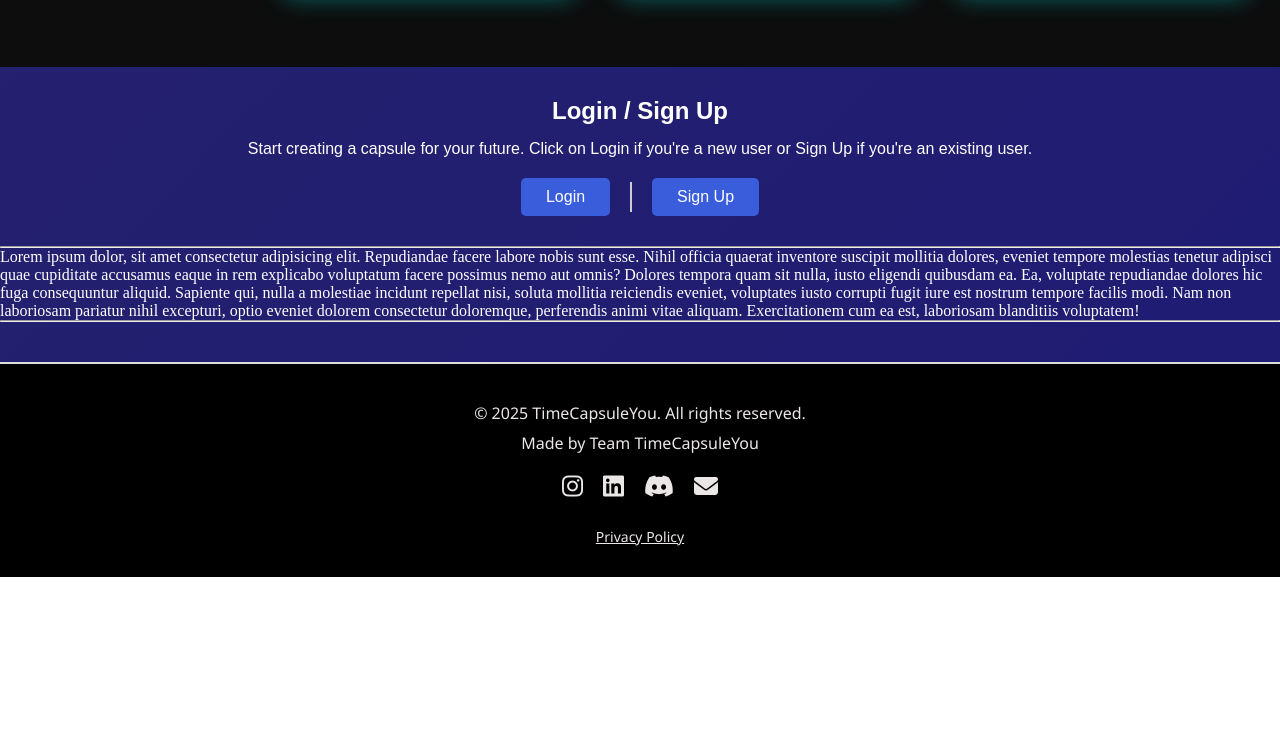
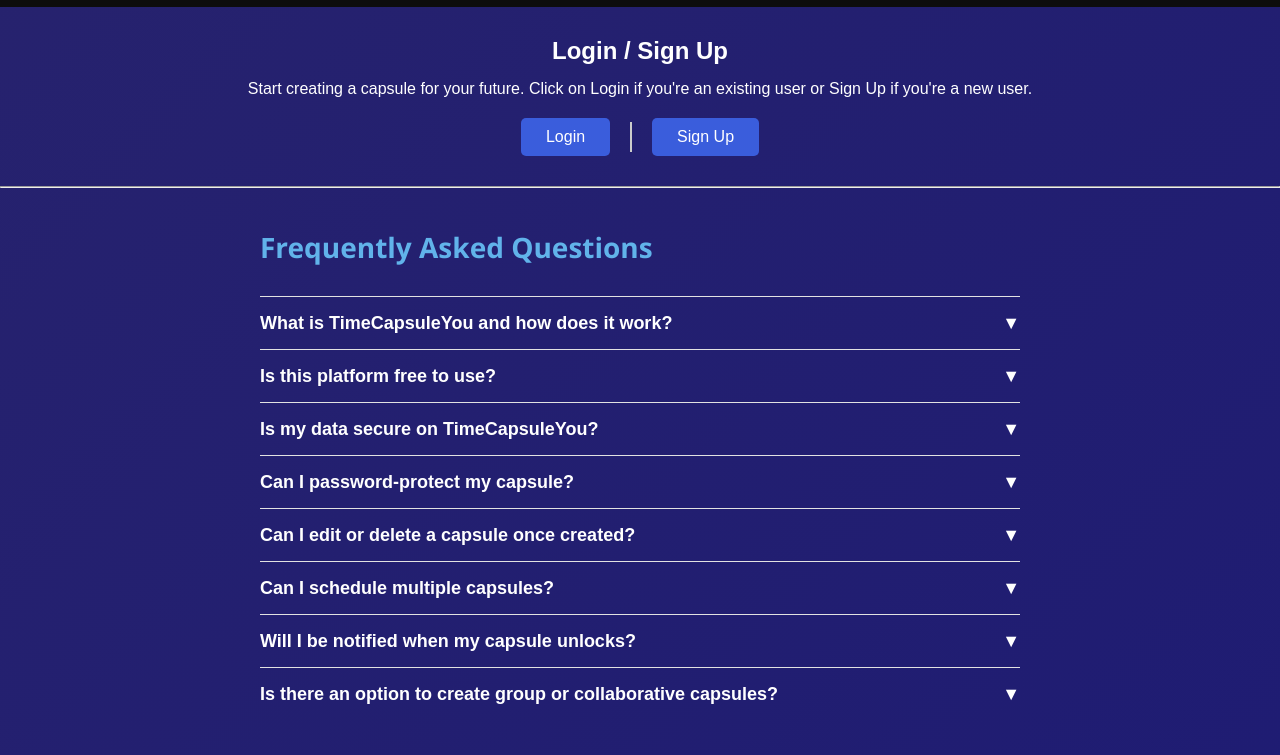
Before and after one commit to akkubh/Time-Capsule, a plain HTML site: page index.html in a window 1280 px wide. Shown: the part 1625-2380 px from the top of the page. Before the commit the page ends 2202 px from the top, so only its background shows below. Drawn offline with Linux system fonts and the light colour scheme.

Commit message:
faqs added

```diff
--- a/index.html
+++ b/index.html
@@ -81,8 +81,7 @@
 
         <section id="login-signup">
             <h2>Login / Sign Up</h2>
-            <p>Start creating a capsule for your future. Click on Login if you're a new user or Sign Up if you're an
-                existing user.</p>
+            <p>Start creating a capsule for your future. Click on Login if you're an existing user or Sign Up if you're a new user.</p>
 
             <div class="button-container">
                 <button onclick="openPopup('loginPopup')">Login</button>
@@ -112,20 +111,104 @@
             </div>
         </section>
 
-<hr>
+        <hr>
         <section id="FAQs">
-            <div>
-                <p>Lorem ipsum dolor, sit amet consectetur adipisicing elit. Repudiandae facere labore nobis sunt esse.
-                    Nihil officia quaerat inventore suscipit mollitia dolores, eveniet tempore molestias tenetur
-                    adipisci quae cupiditate accusamus eaque in rem explicabo voluptatum facere possimus nemo aut omnis?
-                    Dolores tempora quam sit nulla, iusto eligendi quibusdam ea. Ea, voluptate repudiandae dolores hic
-                    fuga consequuntur aliquid. Sapiente qui, nulla a molestiae incidunt repellat nisi, soluta mollitia
-                    reiciendis eveniet, voluptates iusto corrupti fugit iure est nostrum tempore facilis modi. Nam non
-                    laboriosam pariatur nihil excepturi, optio eveniet dolorem consectetur doloremque, perferendis animi
-                    vitae aliquam. Exercitationem cum ea est, laboriosam blanditiis voluptatem!</p>
-            </div>
+            <section class="faq-section">
+                <h2>Frequently Asked Questions</h2>
+
+                <!-- question1 -->
+                <div class="faq-item">
+                    <button class="faq-question">
+                        What is TimeCapsuleYou and how does it work?
+                        <span class="arrow">▼</span>
+                    </button>
+                    <div class="faq-answer">
+                        TimeCapsuleYou is a platform where users can store digital memories and messages for the
+                        future. You can create a "capsule" that will be sent or opened on a specific date.
+                    </div>
+                </div>
+
+                <!-- ques2 -->
+                <div class="faq-item">
+                    <button class="faq-question">
+                        Is this platform free to use?
+                        <span class="arrow">▼</span>
+                    </button>
+                    <div class="faq-answer">
+                        Yes, it is free to use although you have to make an account for yourself.
+                    </div>
+                </div>
+
+                <!-- ques3 -->
+                <div class="faq-item">
+                    <button class="faq-question">
+                        Is my data secure on TimeCapsuleYou?
+                        <span class="arrow">▼</span>
+                    </button>
+                    <div class="faq-answer">
+                        Absolutely, your privacy is our biggest concern and we use encryption and secure servers to
+                        ensure your data remains private and protected
+                        until it's time to be revealed.
+                    </div>
+                </div>
+
+                <!-- ques4 -->
+                <div class="faq-item">
+                    <button class="faq-question">
+                        Can I password-protect my capsule?
+                        <span class="arrow">▼</span>
+                    </button>
+                    <div class="faq-answer">
+                        You can definitely add the option of password-protect when during capsule creation.
+                    </div>
+                </div>
+
+                <!-- ques5 -->
+                <div class="faq-item">
+                    <button class="faq-question">
+                        Can I edit or delete a capsule once created?
+                        <span class="arrow">▼</span>
+                    </button>
+                    <div class="faq-answer">
+                        No, you cannot edit your capsules but you can delete them and remake it once again.
+                    </div>
+                </div>
+
+                <!-- ques 6 -->
+                <div class="faq-item">
+                    <button class="faq-question">
+                        Can I schedule multiple capsules?
+                        <span class="arrow">▼</span>
+                    </button>
+                    <div class="faq-answer">
+                        You can certainly create more than one capsules at a time by clicking on the add new option in
+                        your dashboard.
+                    </div>
+                </div>
+
+                <!-- ques7 -->
+                <div class="faq-item">
+                    <button class="faq-question">
+                        Will I be notified when my capsule unlocks?
+                        <span class="arrow">▼</span>
+                    </button>
+                    <div class="faq-answer">
+                        Yes, you will receive an email notification in your registered email inbox.
+                    </div>
+                </div>
+
+                <!-- ques8 -->
+                <div class="faq-item">
+                    <button class="faq-question">
+                        Is there an option to create group or collaborative capsules?
+                        <span class="arrow">▼</span>
+                    </button>
+                    <div class="faq-answer">
+                        Lorem ipsum dolor sit amet consectetur adipisicing elit. Odit ab, est consequuntur natus dolores amet sit cumque laborum doloribus voluptatum?
+                    </div>
+                </div>
+            </section>
         </section>
-        <hr>
     </main>
 
     <footer>
--- a/script.js
+++ b/script.js
@@ -5,3 +5,20 @@ function openPopup(id) {
   function closePopup(id) {
     document.getElementById(id).style.display = 'none';
   }
+
+  const faqButtons = document.querySelectorAll('.faq-question');
+
+  faqButtons.forEach(btn => {
+    btn.addEventListener('click', () => {
+      const answer = btn.nextElementSibling;
+      const isOpen = btn.classList.contains('active');
+
+      document.querySelectorAll('.faq-answer').forEach(a => a.style.display = 'none');
+      document.querySelectorAll('.faq-question').forEach(q => q.classList.remove('active'));
+
+      if (!isOpen) {
+        answer.style.display = 'block';
+        btn.classList.add('active');
+      }
+    });
+  });
--- a/style.css
+++ b/style.css
@@ -63,6 +63,7 @@ header {
     position: relative;
     height: 100vh;
     overflow: hidden;
+    padding-bottom: 0px;
 }
 
 .hero-bg {
@@ -152,8 +153,10 @@ body {
     text-align: center;
     margin: 20px 40px;
     /* reduced margin */
-    padding-top: 30px;
+    padding-top: 10px;
     /* decreased from default large values */
+    margin-top: -60px;
+    padding-bottom: 20px;
 }
 
 #inside-the-capsule h2 {
@@ -230,6 +233,10 @@ body {
     font-size: 1em;
     line-height: 1.6;
     color: #e0e0e0;
+}
+
+#the-human-side span.column p i {
+    color: darkorange;
 }
 
 #the-human-side {
@@ -349,7 +356,55 @@ body {
     cursor: pointer;
 }
 
+.faq-section {
+  max-width: 800px;
+  margin: 40px auto;
+  padding: 0 20px;
+  font-family: 'Segoe UI', sans-serif;
+}
 
+.faq-section h2 {
+  font-size: 28px;
+  font-weight: 700;
+  color: #61b3ea;
+  margin-bottom: 30px;
+}
+
+.faq-item {
+  border-top: 1px solid #e2e2e2;
+  padding: 15px 0;
+}
+
+.faq-question {
+  background: none;
+  border: none;
+  font-size: 18px;
+  font-weight: 600;
+  width: 100%;
+  text-align: left;
+  position: relative;
+  cursor: pointer;
+  padding-right: 30px;
+  color: #ffffff;
+}
+
+.faq-question .arrow {
+  position: absolute;
+  right: 0;
+  transition: transform 0.3s;
+}
+
+.faq-question.active .arrow {
+  transform: rotate(180deg);
+}
+
+.faq-answer {
+  display: none;
+  margin-top: 10px;
+  font-size: 16px;
+  color: #ffffff;
+  line-height: 1.5;
+}
 
 footer {
     background-color: #000000;
```
